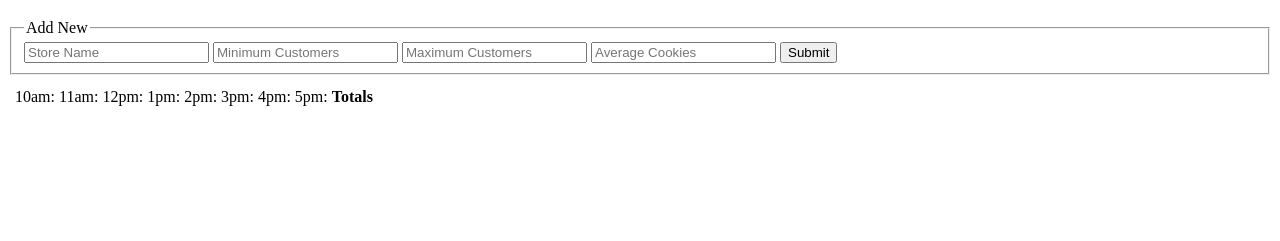
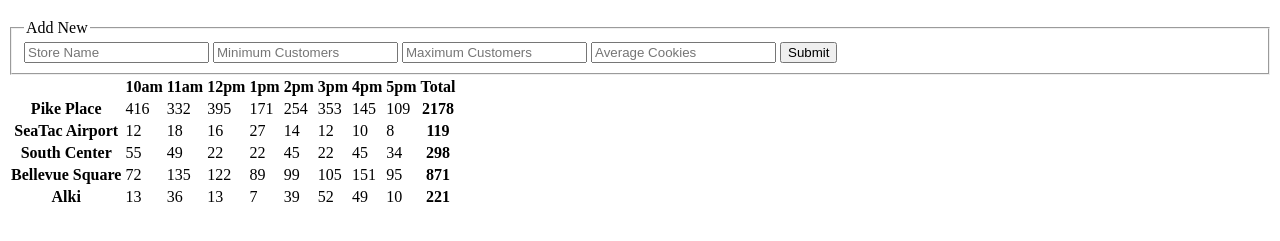
Before and after one commit to spamalope01/cookie_stand, a plain HTML site: page index.html in a window 1280 px wide. Shown: the part 61-302 px from the top of the page. Drawn offline with Linux system fonts and the light colour scheme.

Commit message:
finally got the fucking table to render.

```diff
--- a/app.js
+++ b/app.js
@@ -1,12 +1,12 @@
 var hours = [
-  '10am: ',
-  '11am: ',
-  '12pm: ',
-  '1pm: ',
-  '2pm: ',
-  '3pm: ',
-  '4pm: ',
-  '5pm: '
+  '10am',
+  '11am',
+  '12pm',
+  '1pm',
+  '2pm',
+  '3pm',
+  '4pm',
+  '5pm'
 ];
 var stores = [];
 var tableView;
@@ -21,7 +21,7 @@ function Store (storeName, minCust, maxCust, avgCookie, id) {
   this.avgCookie = avgCookie;
   this.totals = [];
   this.grandTotal = 0;
-  this.storeId = stores.push(this);
+  stores.push(this); //pushes new stores (instances, when we use NEW STORE) into the stores array
   Store.renderStore(tableView, this);
 };
 
@@ -29,75 +29,96 @@ Store.prototype.getRandom = function(min, max) {
   return Math.random() * (max - min) + min;
 };
 
+
 Store.hourTotal = function(obj) {
   for(var j = 0; j < hours.length; j++) {
     var monkey = Math.floor(obj.getRandom(obj.minCust, obj.maxCust)) * obj.avgCookie;
     obj.totals.push(monkey);
     obj.grandTotal += monkey;
   }
-  // Store.prototype.grandTotal = Store.hourTotal(this.totals, this.grandTotal, this.avgCookie, this.getRandom, hours);
-  // return Store.grandTotal;
 };
 
 (Store.render = function() {
-  var tableView = document.createElement('table');
+  tableView = document.createElement('table');
   tableView.setAttribute('id', 'theGrid');
   var rowOne = document.createElement('tr');
   rowOne.setAttribute('id', 'storeHours');
   var emptyEl = document.createElement('th');
   rowOne.appendChild(emptyEl);
   for(var d = 0; d < hours.length; d++) {
-    var tableHours = document.createElement('td');
+    var tableHours = document.createElement('th');
     tableHours.textContent = hours[d];
-    console.log(tableHours);
     rowOne.appendChild(tableHours);
   }
   var rowOneTotals = document.createElement('th');
-  rowOneTotals.textContent = "Totals";
+  rowOneTotals.textContent = 'Total';
   rowOne.appendChild(rowOneTotals);
   tableView.appendChild(rowOne);
   document.getElementById('theTable').appendChild(tableView);
 })();
 
+// should be creating each store row, displaying the store name and the values for hourly cookies.
 Store.renderStore = function(tbl, store) {
+  Store.hourTotal(store);
   var storeRows = document.createElement('tr');
-  storeRows.setAttribute('id', obj.storeId);
-  for(e = 0; e < obj.totals[i]; e++) {
-    var storesData = document.createElement('td') + obj.totals[i];
-    storeRows.appendChild(storesData);
-    var storeRowsTotals = document.createElement('th');
-    storeRows.appendChild(storeRowsTotals);
-    tableView.appendChild(storeRows);
+  var storeName = document.createElement('th');
+  storeName.textContent = store.storeName;
+  storeRows.appendChild(storeName);
+  for(hour in hours) {
+    var storeData = document.createElement('td');
+    storeData.textContent = Math.floor(store.totals[hour]);
+    console.log(storeData);
+    storeRows.appendChild(storeData);
   }
+  var storeRowsTotals = document.createElement('th');
+  storeRowsTotals.textContent = Math.floor(store.grandTotal);
+  console.log(storeRowsTotals);
+  storeRows.appendChild(storeRowsTotals);
+  tbl.appendChild(storeRows);
 };
-
-Store.renderNew = function(name, minimum, maximum, average) {
-  var newStore = document.getElementById('theGrid');
-  newStore.renderStore('theGrid', Store);
-};
-
-//
-//   var pEl = document.getElementById(this.storeId);
-//   var ulEl = document.createElement('ul');
-//   pEl.textContent = this.storeName;
-//
-//   for (var i = 0; i < hours.length; i++) {
-//     var liEl = document.createElement('li');
-//     liEl.textContent = hours[i] + this.totals[i];
-//     ulEl.appendChild(liEl);
-//   }
-//   var liMent = document.createElement('li');
-//   liMent.textContent = 'TOTALS ' + Store.prototype.grandTotal;
-//   ulEl.appendChild(liMent);
-//   pEl.appendChild(ulEl);
-//
-// };
 
 var pikeStore = new Store('Pike Place', 17, 88, 5.2, 'pikeplace');
 var seaTacStore = new Store('SeaTac Airport', 6, 24, 1.2, 'seaTacStore');
 var southCenterStore = new Store('South Center', 11, 38, 1.9, 'southCtrStore');
 var bellevueSqStore = new Store('Bellevue Square', 20, 48, 3.3, 'bellSqStore');
 var alkiStore = new Store('Alki', 3, 24, 2.6, 'alki_Store');
+
+
+// BELOW HERE WE PUT NEW STORE DATA VIA INPUT FORMS.
+Store.renderNew = function(obj) {
+  var newRow = document.createElement('tr');
+  var newStoreNameTd = document.createElement('td');
+  newStoreNameTd.textContent = obj.name;
+  newRow.appendChild(newStoreNameTd);
+  for(hour in hours) {
+    var newTdNewStore = document.createElement('td');
+    newTdNewStore.textContent = obj.totals[hour];
+    newRow.appendChild(newTdNewStore);
+  }
+  var newTotalTd = document.createElement('td');
+  newTotalTd.textContent = obj.grandTotal;
+  newRow.appendChild(newTotalTd);
+
+};
+
+// Create new method, store.renderNew = function(obj) { (this makes it part of the constructor)
+//   create a row, add a name, add data from the hours, add a total, append
+// then append the new row to the table.
+// }
+
+// create a variable (formEl) and store the form ID in it
+// this will be an event handler, formEl.addEventListener('submit', function(event))
+// prevent default;
+// var  newName, newMin, newMax, newAvg = parseInt(event.target.newStoreLocaiton.value) DON'T DO FOR STORE NAME, JUST FOR MIN, MAX AND AVG. do parseFloat on the AVG.   (newstorelocation is an id corresponding with that element on the form...so i need to make sure i give/use the id's on each field within the form here. so each variable -newmin, newmax, etc - will be it's own line with event.target.id.value)
+
+// var newShop = new Store(newStoreName, newMinCust...whatever those variables just above - line 154 - are)
+// newShop.hourTotal (to generate the hourly totals)();
+// take this newShop new object and hand it into the render method
+// Store.renderNew(newShop);
+
+// DON'T FORGET TO PARSEINT ON THE MIN, MAX AND AVG WHEN TEXTCONTENTING THEM.  PARSEINT WILL GO AFTER THE = ON TEXTCONTENT.
+
+// THEN APPEND EVEYRHING TO THE ROWS AND THEN EVERYTHING TO THE TABLE.
 
 
 // var stores = [
--- a/index.html
+++ b/index.html
@@ -17,18 +17,6 @@
       </fieldset>
     </form>
     <section id='theTable'>
-      <table>
-        <tr>
-          <th></th>
-          <th></th>
-          <th></th>
-        </tr>
-        <tr>
-          <td></td>
-          <td></td>
-          <td></td>
-        </tr>
-      </table>
     </section>
     <section id="allStores">
       <p id = "pikeplace"></p>
```
